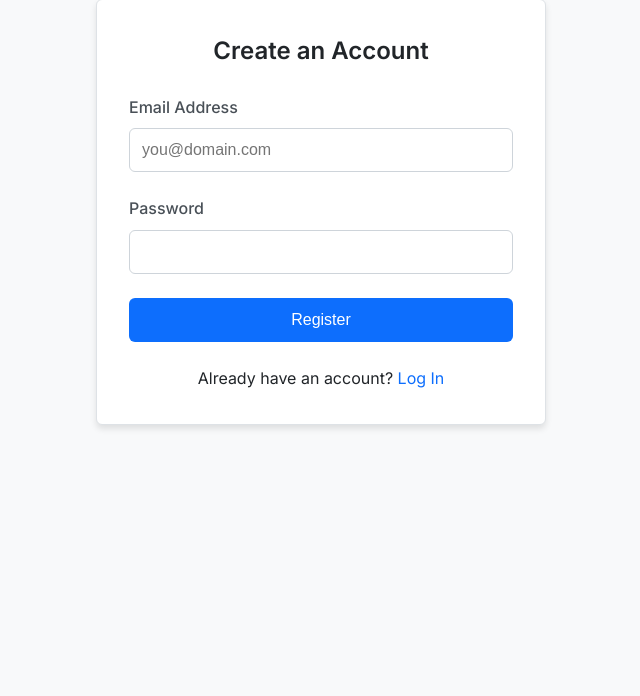
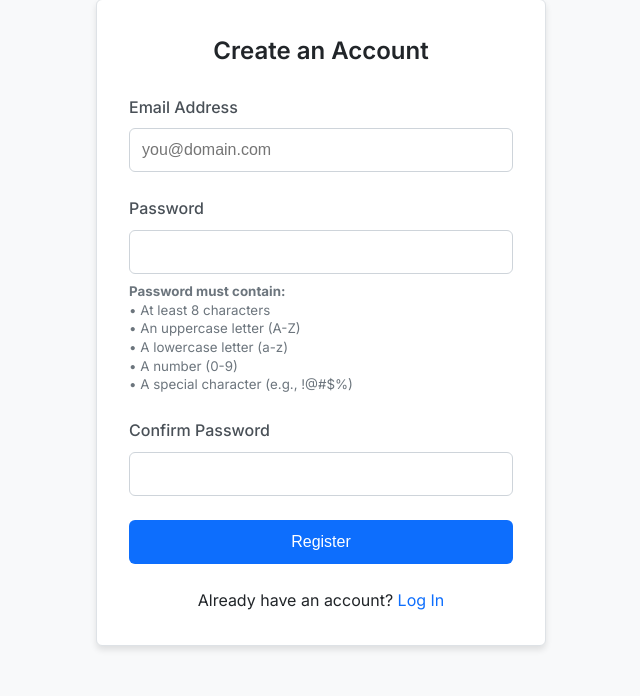
Before and after one commit to Thiani-dk/agent254, a Flask app: page /register in a window 1280 px wide. Shown: the part 104-800 px from the top of the page, without its empty margins (319-959 px from the left). Run offline with Flask 3, Linux system fonts and the light colour scheme.

Commit message:
Add copy all function and password controls based on beta-tester feedback

```diff
--- a/auth.py
+++ b/auth.py
@@ -1,8 +1,8 @@
 # auth.py
-
+import re
 from flask import Blueprint, render_template, request, redirect, url_for, flash
 from models import db, User
-from flask_login import login_user, logout_user, login_required, current_user
+from flask_login import login_user, logout_user, login_required
 
 auth_bp = Blueprint("auth", __name__, template_folder="templates")
 
@@ -11,23 +11,50 @@ def register():
     if request.method == "POST":
         email = request.form.get("email", "").strip().lower()
         password = request.form.get("password", "")
-        if not email or not password:
-            flash("Email and password are required.", "error")
+        password2 = request.form.get("password2", "")
+
+        # --- FEATURE: PASSWORD CONTROLS ---
+
+        # 1. Check if passwords match
+        if password != password2:
+            flash("Passwords do not match. Please try again.", "error")
             return redirect(url_for("auth.register"))
 
-        if User.query.filter_by(email=email).first():
-            flash("Email already registered.", "error")
+        # 2. Check for complexity
+        if len(password) < 8:
+            flash("Password must be at least 8 characters long.", "error")
+            return redirect(url_for("auth.register"))
+        if not re.search(r"[a-z]", password):
+            flash("Password must contain at least one lowercase letter.", "error")
+            return redirect(url_for("auth.register"))
+        if not re.search(r"[A-Z]", password):
+            flash("Password must contain at least one uppercase letter.", "error")
+            return redirect(url_for("auth.register"))
+        if not re.search(r"\d", password):
+            flash("Password must contain at least one number.", "error")
+            return redirect(url_for("auth.register"))
+        if not re.search(r"[!@#$%^&*(),.?\":{}|<>]", password):
+            flash("Password must contain at least one special character.", "error")
             return redirect(url_for("auth.register"))
 
+        # 3. Check if email already exists
+        if User.query.filter_by(email=email).first():
+            flash("Email address is already registered.", "error")
+            return redirect(url_for("auth.register"))
+
+        # --- END OF PASSWORD CONTROLS ---
+
+        # All checks passed, create user
         user = User(email=email)
         user.set_password(password)
         db.session.add(user)
         db.session.commit()
 
-        flash("Registration successful—please log in.", "success")
+        flash("Registration successful! You can now log in.", "success")
         return redirect(url_for("auth.login"))
 
     return render_template("login_register.html", form_type="register")
+
 
 @auth_bp.route("/login", methods=["GET", "POST"])
 def login():
@@ -35,18 +62,21 @@ def login():
         email = request.form.get("email", "").strip().lower()
         password = request.form.get("password", "")
         user = User.query.filter_by(email=email).first()
+
         if user and user.check_password(password):
             login_user(user)
             next_page = request.args.get("next")
-            return redirect(next_page or url_for("main.compose_friend"))
-        flash("Invalid credentials.", "error")
+            return redirect(next_page or url_for("main.home"))
+
+        flash("Invalid email or password.", "error")
         return redirect(url_for("auth.login"))
 
     return render_template("login_register.html", form_type="login")
+
 
 @auth_bp.route("/logout")
 @login_required
 def logout():
     logout_user()
-    flash("You have been logged out.", "success")
+    flash("You have been logged out.", "info")
     return redirect(url_for("auth.login"))
--- a/static/js/main.js
+++ b/static/js/main.js
@@ -2,11 +2,12 @@
 
 function copyToClipboard(element, textToCopy) {
     navigator.clipboard.writeText(textToCopy).then(() => {
-        const originalText = element.innerText;
-        element.innerText = 'Copied!';
+        // Use innerHTML to preserve icons inside the button
+        const originalHTML = element.innerHTML;
+        element.innerHTML = 'Copied!';
         element.disabled = true;
         setTimeout(() => {
-            element.innerText = originalText;
+            element.innerHTML = originalHTML;
             element.disabled = false;
         }, 2000);
     }).catch(err => {
@@ -16,6 +17,30 @@ function copyToClipboard(element, textToCopy) {
 }
 
 document.addEventListener("DOMContentLoaded", () => {
+    // --- FEATURE: COPY ALL LOGIC ---
+    // Find the "Copy All" button by its ID
+    const copyAllButton = document.getElementById("copyAllBtn");
+    if (copyAllButton) {
+        // Add a click event listener
+        copyAllButton.addEventListener("click", () => {
+            // Get the message details from the button's data attributes
+            const link = copyAllButton.dataset.link;
+            const messageId = copyAllButton.dataset.messageId;
+            const otp = copyAllButton.dataset.otp;
+
+            // Create a user-friendly, formatted string for the clipboard
+            const formattedText = `Hello! Here are the details for the secure message:\n\n` +
+                                  `1. Retrieval Link:\n${link}\n\n` +
+                                  `2. Message ID:\n${messageId}\n\n` +
+                                  `3. One-Time Password (OTP):\n${otp}`;
+
+            // Use the existing copyToClipboard function to copy the text and give user feedback
+            copyToClipboard(copyAllButton, formattedText);
+        });
+    }
+    // --- END OF COPY ALL FEATURE ---
+
+
     // Validate recipient email on compose page
     const emailInput = document.getElementById("recipient_email");
     if (emailInput) {
@@ -33,8 +58,8 @@ document.addEventListener("DOMContentLoaded", () => {
     const otpInput = document.getElementById("otp");
     if (otpInput) {
         otpInput.addEventListener("input", () => {
-            const otpValue = otpInput.value.trim();
-            otpInput.value = otpValue.toUpperCase(); // Force uppercase for consistency
+            const otpValue = otpInput.value.trim().toUpperCase();
+            otpInput.value = otpValue; // Force uppercase for consistency
             if (!/^[0-9A-F]{6}$/.test(otpValue)) {
                 otpInput.setCustomValidity("OTP must be exactly 6 hexadecimal characters (0-9, A-F).");
             } else {
--- a/templates/login_register.html
+++ b/templates/login_register.html
@@ -23,9 +23,23 @@
         <label for="email">Email Address</label>
         <input type="email" name="email" id="email" class="form-control" required placeholder="you@domain.com">
       </div>
+
       <div class="form-group">
         <label for="password">Password</label>
         <input type="password" name="password" id="password" class="form-control" required>
+        <small style="display: block; margin-top: 8px; color: var(--secondary-color); line-height: 1.4;">
+          <b>Password must contain:</b><br>
+          &bull; At least 8 characters<br>
+          &bull; An uppercase letter (A-Z)<br>
+          &bull; A lowercase letter (a-z)<br>
+          &bull; A number (0-9)<br>
+          &bull; A special character (e.g., !@#$%)
+        </small>
+      </div>
+
+      <div class="form-group">
+        <label for="password2">Confirm Password</label>
+        <input type="password" name="password2" id="password2" class="form-control" required>
       </div>
       <button type="submit" class="btn btn-primary">Register</button>
       <p class="login-footer">Already have an account? <a href="{{ url_for('auth.login') }}" class="btn-link">Log In</a></p>
```
Also changed, not shown: templates/sent_friend.html (+14 -0 lines).
